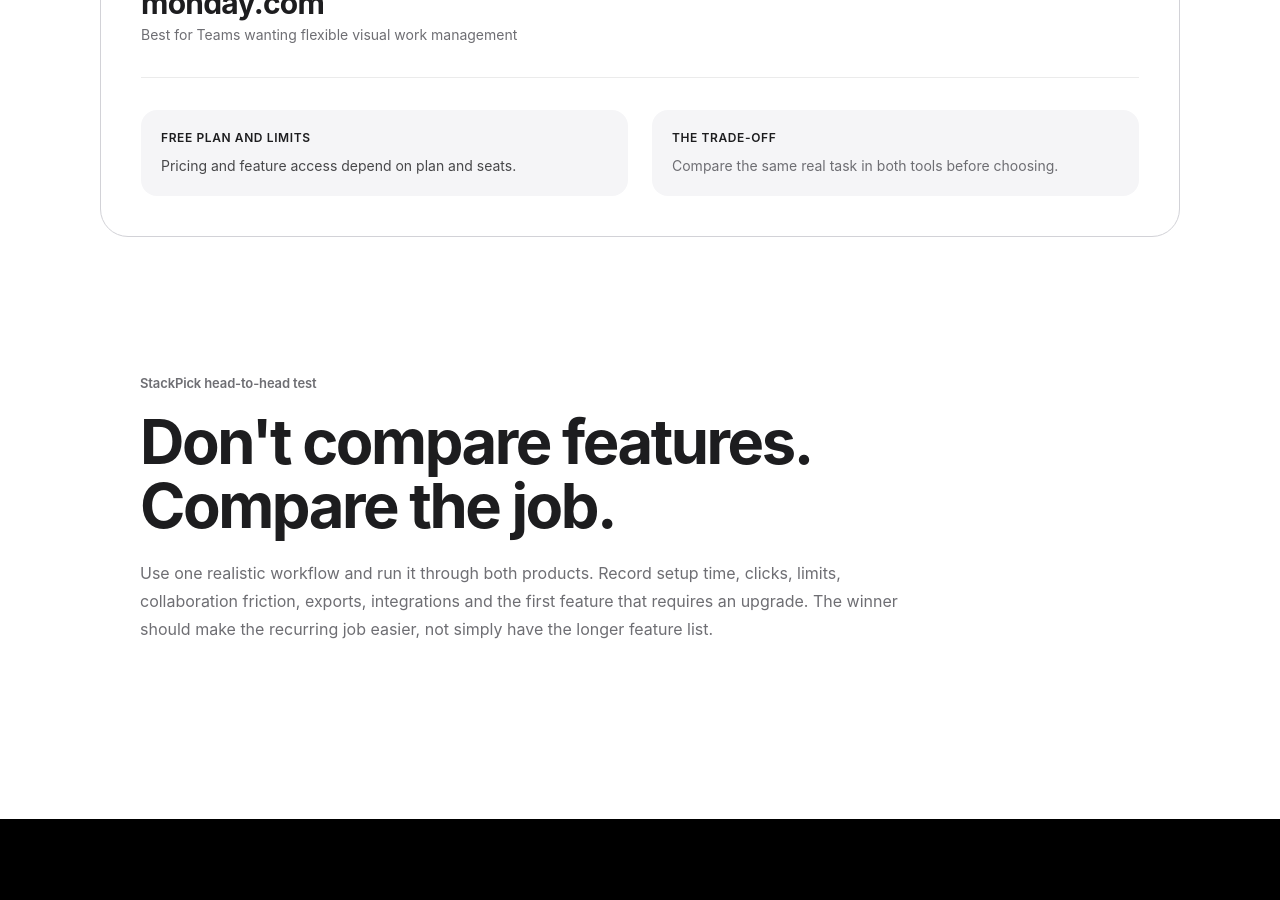
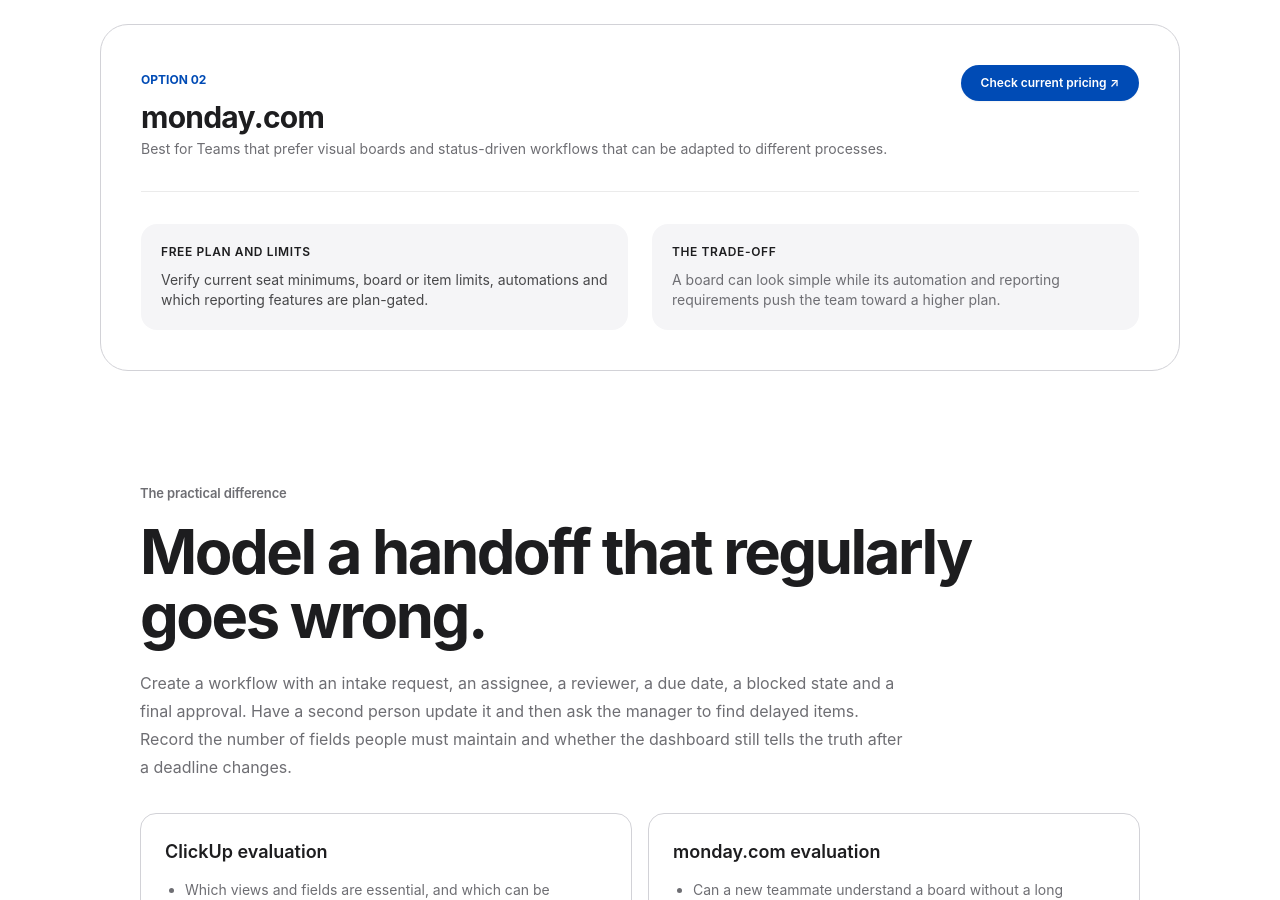
Before and after one commit to LinukaBandara/StackPick, a Next.js app: page /best/clickup-vs-monday in a window 1280 px wide. Shown: the part 1900-2800 px from the top of the page. Built offline with nearby package versions, Linux system fonts and the light colour scheme; no server answers.

Commit message:
Add decision criteria to ClickUp vs monday.com comparison

```diff
--- a/app/best/clickup-vs-monday/page.tsx
+++ b/app/best/clickup-vs-monday/page.tsx
@@ -2,8 +2,8 @@ import type { Metadata } from "next";
 import ComparisonArticle from "@/components/ComparisonArticle";
 
 export const metadata: Metadata = {
-  title: "ClickUp vs monday.com (2026)",
-  description: "Compare ClickUp and monday.com for small teams that need tasks, workflows and visibility without unnecessary enterprise complexity.",
+  title: "ClickUp vs monday.com (2026): Which Fits Your Workflow?",
+  description: "Compare ClickUp and monday.com for small teams by customization, visual workflow design, reporting and workspace maintenance.",
   alternates: { canonical: "/best/clickup-vs-monday" },
 };
 
@@ -12,24 +12,42 @@ export default function Page() {
     <ComparisonArticle
       title="ClickUp vs monday.com"
       slug="clickup-vs-monday"
-      intro="Compare ClickUp and monday.com for small teams that need tasks, workflows and visibility without unnecessary enterprise complexity."
-      pricingNote="Pricing, limits and included features can change. Check the providers' current plans before making a decision."
+      intro="ClickUp and monday.com both let teams shape how work is tracked, but a flexible workspace only helps when the team can understand and maintain it. Compare the way each represents tasks, handoffs, status and reporting for your actual process."
+      pricingNote="Match the plans against the same team size and workflow. Verify minimum seats, guest access, automations, integrations, dashboards and permission controls using each provider's current pricing details."
       tools={[
-        { name: "ClickUp", bestFor: "Teams wanting a broad customizable workspace", freeOption: "Free and paid limits vary.", tradeoff: "Compare the same real task in both tools before choosing.", url: "https://clickup.com/" },
-        { name: "monday.com", bestFor: "Teams wanting flexible visual work management", freeOption: "Pricing and feature access depend on plan and seats.", tradeoff: "Compare the same real task in both tools before choosing.", url: "https://monday.com/" },
+        { name: "ClickUp", bestFor: "Teams that want a configurable workspace spanning tasks, documentation and project views.", freeOption: "Check current usage limits and whether the views, storage, automation and permission features you need are included.", tradeoff: "Many configuration options can lead to inconsistent spaces or fields unless someone owns the workspace standards.", url: "https://clickup.com/" },
+        { name: "monday.com", bestFor: "Teams that prefer visual boards and status-driven workflows that can be adapted to different processes.", freeOption: "Verify current seat minimums, board or item limits, automations and which reporting features are plan-gated.", tradeoff: "A board can look simple while its automation and reporting requirements push the team toward a higher plan.", url: "https://monday.com/" },
       ]}
-      bottomLine="There is no universal winner. The better tool is the one that handles your normal workflow with less friction at the price you can justify. Test the same job in both products before switching."
+      bottomLine="Choose ClickUp if your team will use its broader workspace and can maintain consistent conventions. Choose monday.com if visual boards and clearly defined status transitions are the heart of the process. Test the setup and ongoing admin effort, not just how attractive the demo looks."
     >
       <section className="bg-white">
-        <div className="sp-container py-16 sm:py-20">
-          <p className="sp-eyebrow">StackPick head-to-head test</p>
-          <h2 className="sp-title mt-4 max-w-4xl">Don't compare features. Compare the job.</h2>
+        <div className="sp-container py-14 sm:py-18">
+          <p className="sp-eyebrow">The practical difference</p>
+          <h2 className="sp-title mt-4 max-w-4xl">Model a handoff that regularly goes wrong.</h2>
           <p className="mt-5 max-w-3xl text-base leading-7 text-[#6e6e73]">
-            Use one realistic workflow and run it through both products. Record setup time,
-            clicks, limits, collaboration friction, exports, integrations and the first feature
-            that requires an upgrade. The winner should make the recurring job easier, not simply
-            have the longer feature list.
+            Create a workflow with an intake request, an assignee, a reviewer, a due date, a blocked
+            state and a final approval. Have a second person update it and then ask the manager to
+            find delayed items. Record the number of fields people must maintain and whether the
+            dashboard still tells the truth after a deadline changes.
           </p>
+          <div className="mt-8 grid gap-4 md:grid-cols-2">
+            <div className="rounded-2xl border border-[#d2d2d7] p-6">
+              <h3 className="text-lg font-semibold text-[#1d1d1f]">ClickUp evaluation</h3>
+              <ul className="mt-3 list-disc space-y-2 pl-5 text-sm leading-6 text-[#6e6e73]">
+                <li>Which views and fields are essential, and which can be removed?</li>
+                <li>Can the team agree on shared statuses and naming rules?</li>
+                <li>Who will review workspace complexity as the number of projects grows?</li>
+              </ul>
+            </div>
+            <div className="rounded-2xl border border-[#d2d2d7] p-6">
+              <h3 className="text-lg font-semibold text-[#1d1d1f]">monday.com evaluation</h3>
+              <ul className="mt-3 list-disc space-y-2 pl-5 text-sm leading-6 text-[#6e6e73]">
+                <li>Can a new teammate understand a board without a long explanation?</li>
+                <li>Do automations reduce handoffs or create alerts that people ignore?</li>
+                <li>Does the plan support the reporting and access rules needed for the workflow?</li>
+              </ul>
+            </div>
+          </div>
         </div>
       </section>
     </ComparisonArticle>
```
